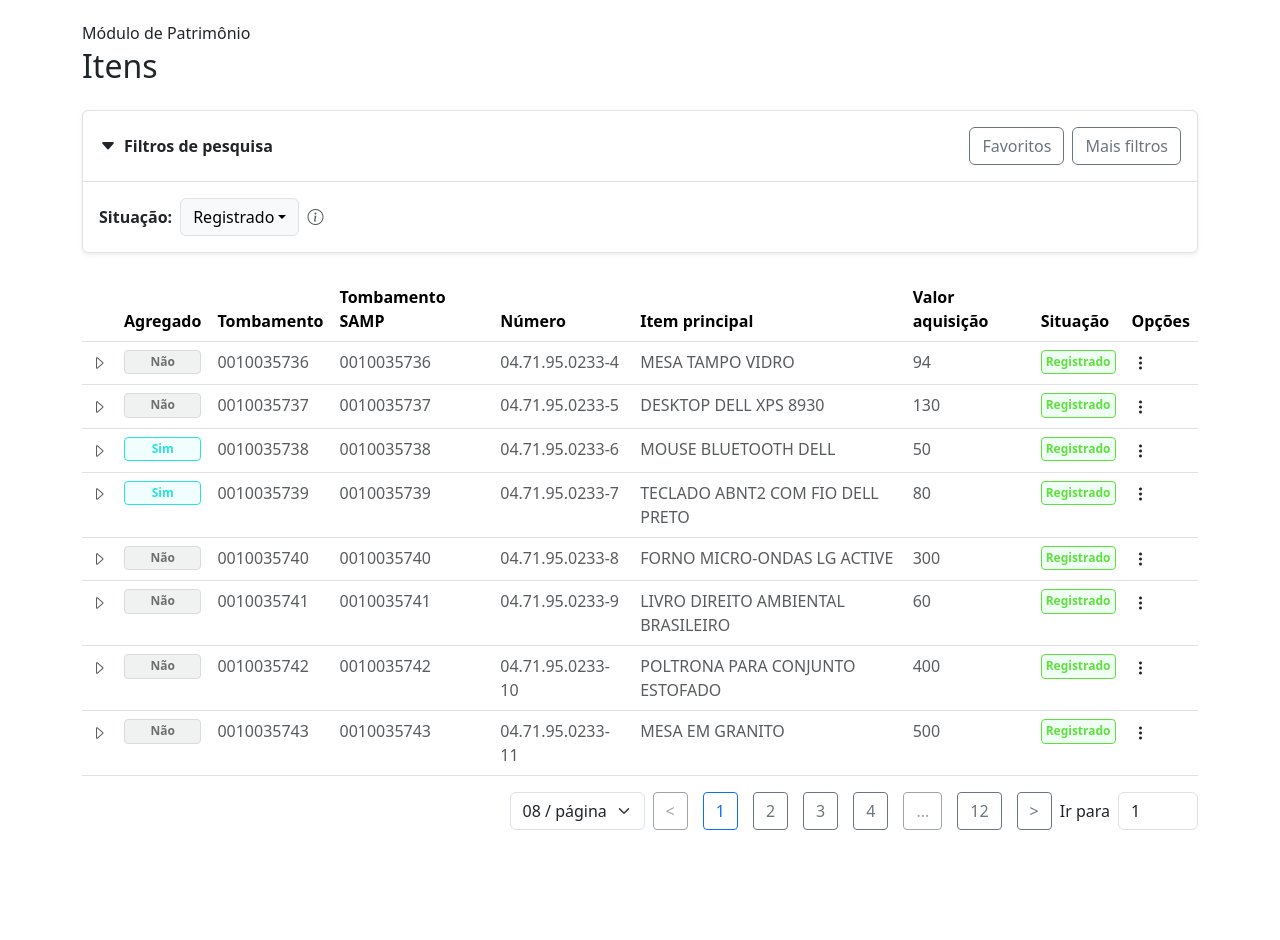
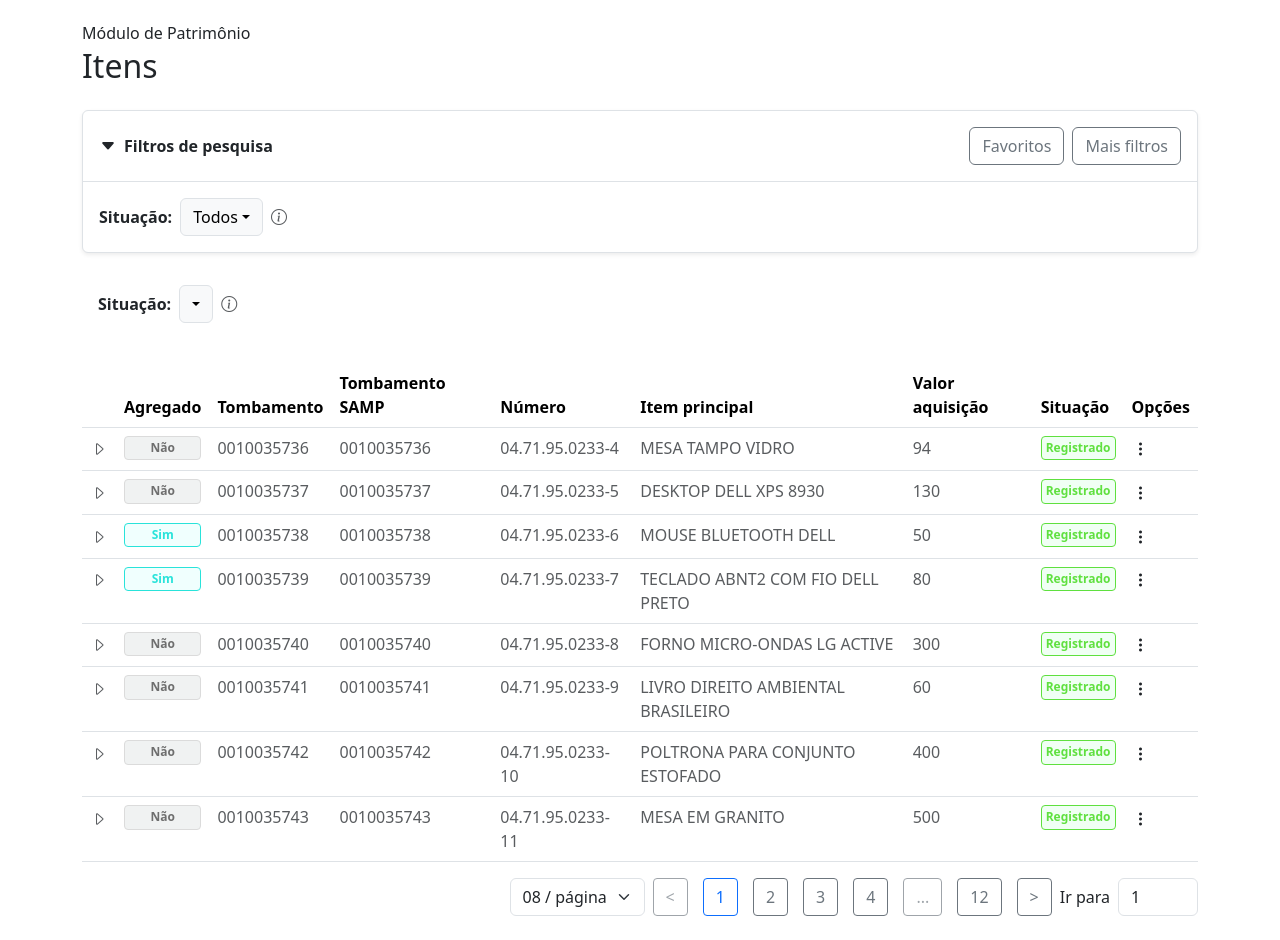
Before and after one commit to ricichien/patrimony-module, a Vue app: page / in a window 1280 px wide. Before the commit the page ends 854 px from the top, so only its background shows below. Built offline with nearby package versions, Linux system fonts and the light colour scheme; what i18next-vue would draw is missing.

Commit message:
finished filter options

```diff
--- a/src/components/FilterComponent.vue
+++ b/src/components/FilterComponent.vue
@@ -14,48 +14,58 @@
     <div v-if="mostrar" class="p-3">
       <div class="d-flex align-items-center gap-2 flex-wrap">
         <label class="fw-semibold">Situação:</label>
-        <div class="dropdown">
-          <button class="btn btn-light border dropdown-toggle" type="button" data-bs-toggle="dropdown">
+
+        <!-- Dropdown controlado por Vue -->
+        <div class="position-relative">
+          <button
+            class="btn btn-light border dropdown-toggle"
+            type="button"
+            @click="dropdownAberto = !dropdownAberto"
+          >
             {{ modelValue }}
           </button>
-          <ul class="dropdown-menu">
+
+          <ul
+            class="dropdown-menu show"
+            v-if="dropdownAberto"
+            style="display: block; position: absolute; z-index: 1000;"
+          >
             <li v-for="opcao in opcoes" :key="opcao">
-              <a class="dropdown-item" href="#" @click.prevent="$emit('update:modelValue', opcao)">
+              <a
+                class="dropdown-item"
+                href="#"
+                @click.prevent="selecionar(opcao)"
+              >
                 {{ opcao }}
               </a>
             </li>
           </ul>
         </div>
-        <i class="bi bi-info-circle text-muted" title="Filtra pela situação atual do item."></i>
+
+        <i
+          class="bi bi-info-circle text-muted"
+          title="Filtra pela situação atual do item."
+        ></i>
       </div>
     </div>
   </div>
 </template>
 
 <script setup>
-import { defineProps, defineEmits, ref } from 'vue'
+import { ref, defineProps, defineEmits } from 'vue'
 
-defineProps({
+const props = defineProps({
   modelValue: String,
 })
 
-const opcoes = ['Registrado', 'Baixado', 'Manutenção', 'Em uso']
+const emit = defineEmits(['update:modelValue'])
+
 const mostrar = ref(true)
+const dropdownAberto = ref(false)
+const opcoes = ['Todos', 'Registrado', 'Baixado', 'Manutenção', 'Em uso']
+
+function selecionar(opcao) {
+  emit('update:modelValue', opcao)
+  dropdownAberto.value = false
+}
 </script>
-
-
-<!-- <template>
-    <div>
-    </div>
-  </template>
-
-  <script>
-  export default {
-    name: 'FilterComponent'
-  };
-  </script>
-
-  <style scoped>
-  /* Estilos específicos deste componente */
-  </style>
-   -->
--- /dev/null
+++ b/src/components/ReportsComponent.vue
@@ -0,0 +1,33 @@
+<template>
+    <div v-if="mostrar" class="p-3">
+      <div class="d-flex align-items-center gap-2 flex-wrap">
+        <label class="fw-semibold">Situação:</label>
+        <div class="dropdown">
+          <button class="btn btn-light border dropdown-toggle" type="button" data-bs-toggle="dropdown">
+            {{ modelValue }}
+          </button>
+          <ul class="dropdown-menu">
+            <li v-for="opcao in opcoes" :key="opcao">
+              <a class="dropdown-item" href="#" @click.prevent="$emit('update:modelValue', opcao)">
+                {{ opcao }}
+              </a>
+            </li>
+          </ul>
+        </div>
+        <i class="bi bi-info-circle text-muted" title="Filtra pela situação atual do item."></i>
+      </div>
+    </div>
+  </template>
+
+  <script setup>
+  import { ref, defineProps, defineEmits } from 'vue'
+
+  const props = defineProps({
+    modelValue: String
+  })
+
+  const emit = defineEmits(['update:modelValue'])
+
+  const opcoes = ['Registrado', 'Baixado', 'Manutenção', 'Em uso']
+  const mostrar = ref(true)
+  </script>
--- a/src/components/TableComponent.vue
+++ b/src/components/TableComponent.vue
@@ -1,8 +1,11 @@
 <template>
-  <FilterComponent v-model="filtroSituacao" />
+ <FilterComponent v-model="filtroSituacao" />
+
+
+  <ReportsComponent />
 
   <div class="mt-4">
-    <table class="table table-hover ">
+    <table class="table table-hover">
       <thead>
         <tr class="bg-secondary text-white">
           <th></th>
@@ -40,12 +43,14 @@
                 {{ item.situacao }}
               </div>
             </td>
-            <td><button class="btn p-0">
+            <td>
+              <button class="btn p-0">
                 <i class="bi bi-three-dots-vertical"></i>
-              </button></td>
+              </button>
+            </td>
           </tr>
 
-          <!-- Linha de detalhes (dropdown) -->
+          <!-- Linha de detalhes -->
           <tr v-if="isExpanded(index)">
             <td colspan="9" class="bg-light">
               <div class="p-2">
@@ -59,27 +64,26 @@
     </table>
   </div>
 
-  <PaginationComponent :totalItems="items.length" :page="page" :pageSize="pageSize" @update:page="page = $event"
-    @update:pageSize="pageSize = $event" />
-
+  <PaginationComponent
+    :totalItems="filteredItems.length"
+    :page="page"
+    :pageSize="pageSize"
+    @update:page="page = $event"
+    @update:pageSize="pageSize = $event"
+  />
 </template>
 
 <script setup>
 import { ref, computed, onMounted } from 'vue'
 import { fetchItems } from '@/services/itemService'
 import PaginationComponent from '@/components/PaginationComponent.vue'
-import FilterComponent from '@/components/FilterComponent.vue' // ajuste o caminho se necessário
+import FilterComponent from '@/components/FilterComponent.vue'
+import ReportsComponent from '@/components/ReportsComponent.vue'
 
-const filtroSituacao = ref('Registrado')
-
-const filteredItems = computed(() => {
-  return items.value.filter(item => item.situacao === filtroSituacao.value)
-})
-
+const filtroSituacao = ref('Todos')
 const items = ref([])
 const page = ref(1)
 const pageSize = ref(8)
-
 const expandedRows = ref([])
 
 const toggleRow = (index) => {
@@ -91,18 +95,18 @@ const toggleRow = (index) => {
   }
 }
 
-const isExpanded = (index) => {
-  return expandedRows.value.includes(index)
-}
+const isExpanded = (index) => expandedRows.value.includes(index)
 
 onMounted(async () => {
   items.value = await fetchItems()
 })
 
-// const paginatedItems = computed(() => {
-//   const start = (page.value - 1) * pageSize.value
-//   return items.value.slice(start, start + pageSize.value)
-// })
+const filteredItems = computed(() => {
+  if (filtroSituacao.value === 'Todos') return items.value
+  return items.value.filter(item => item.situacao === filtroSituacao.value)
+})
+
+
 const paginatedItems = computed(() => {
   const start = (page.value - 1) * pageSize.value
   return filteredItems.value.slice(start, start + pageSize.value)
```
